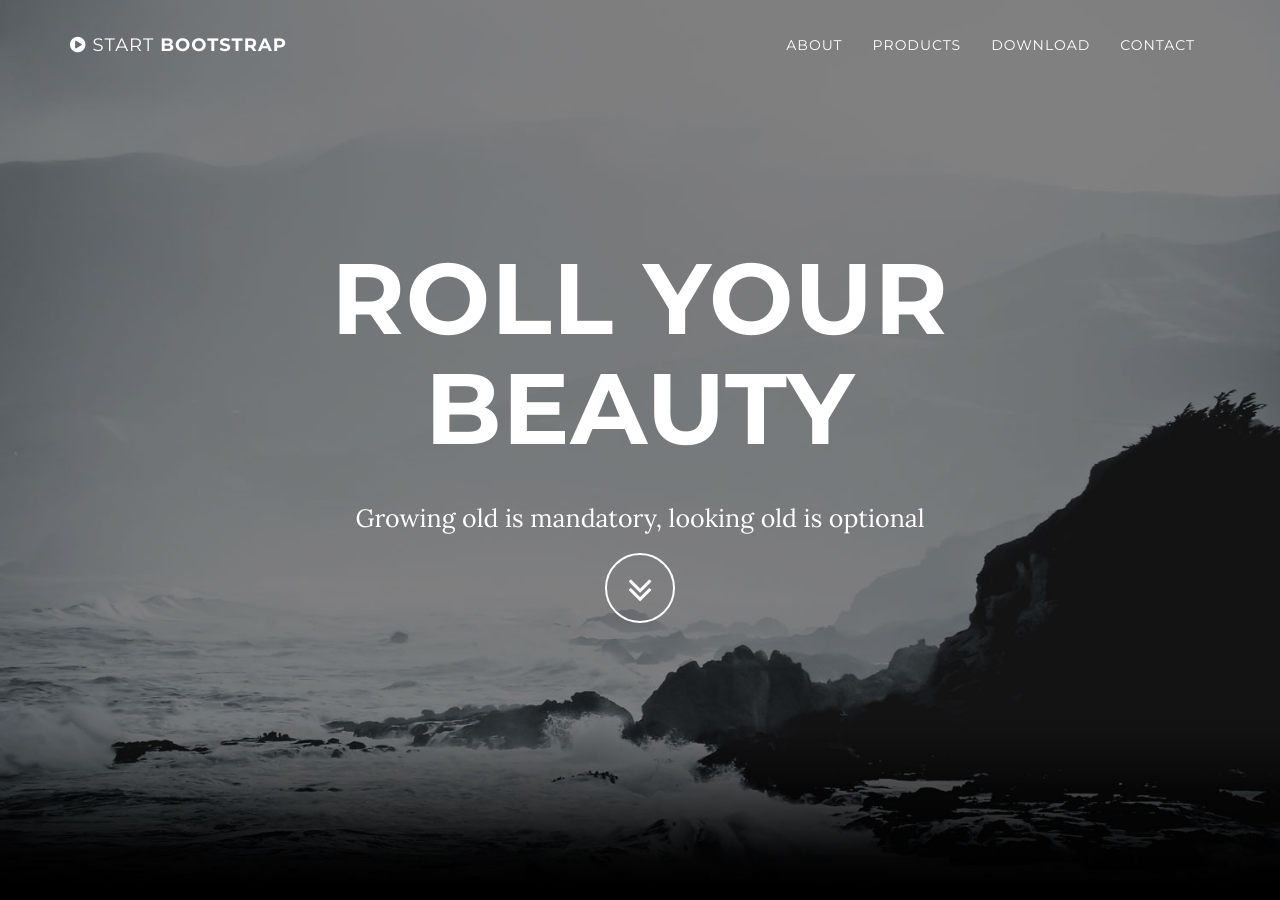
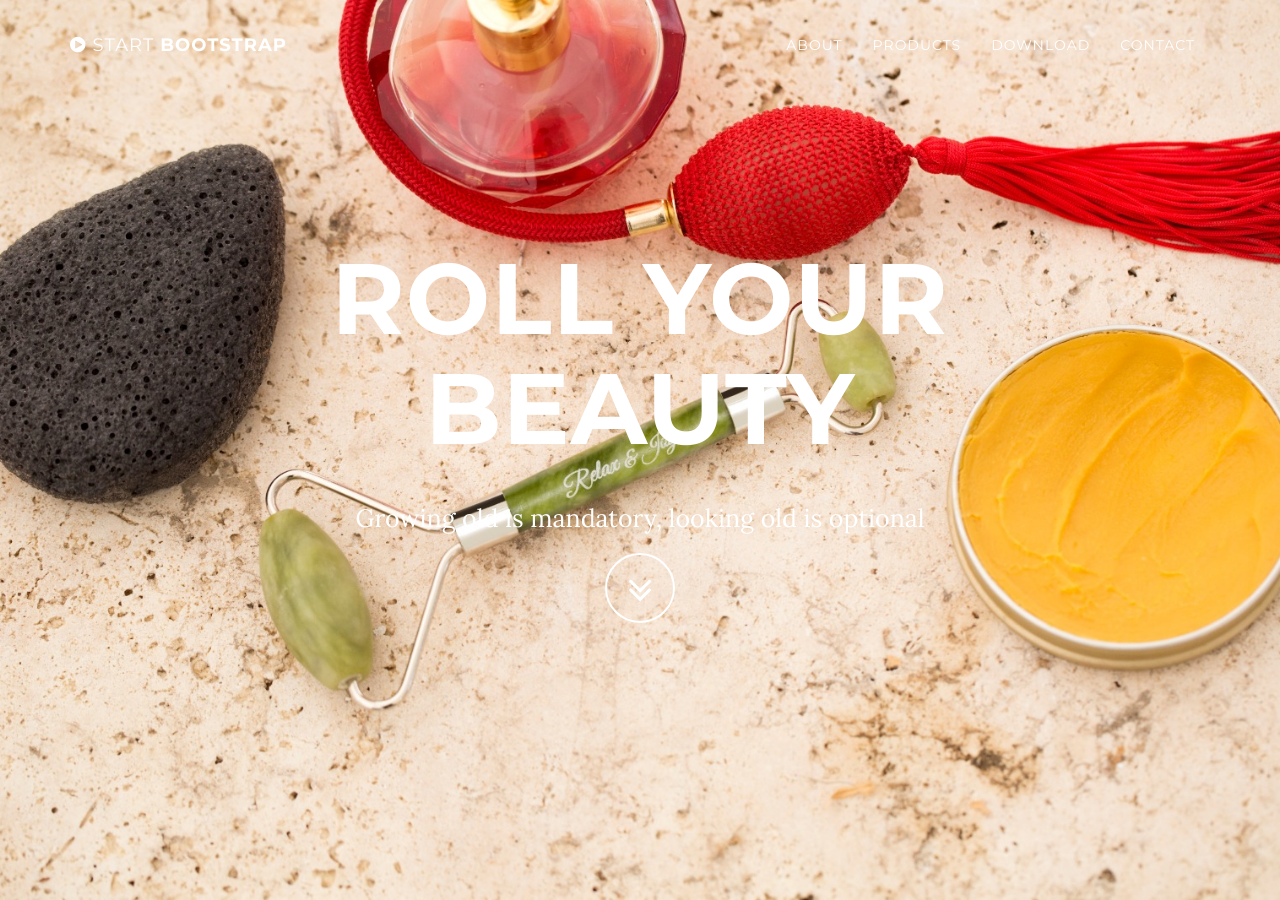
Before and after one commit to cosminpopa083/cosminpopa083.github.io, a Jekyll site: the page built from index.html, in a window 1280 px wide and 900 px high. Built offline with Jekyll 4.4.1, drawn with Linux system fonts in a browser that asks for light colours.

Commit message:
Update grayscale.css

```diff
--- a/_includes/css/grayscale.css
+++ b/_includes/css/grayscale.css
@@ -138,7 +138,7 @@ a:focus {
     padding: 100px 0;
     text-align: center;
     color: #fff;
-    background: url(/img/intro-bg.jpg) no-repeat bottom center scroll;
+    background: url(/img/intro-bg-2.jpeg) no-repeat bottom center scroll;
     background-color: {{ site.color.primary-dark }};
     -webkit-background-size: cover;
     -moz-background-size: cover;
```
